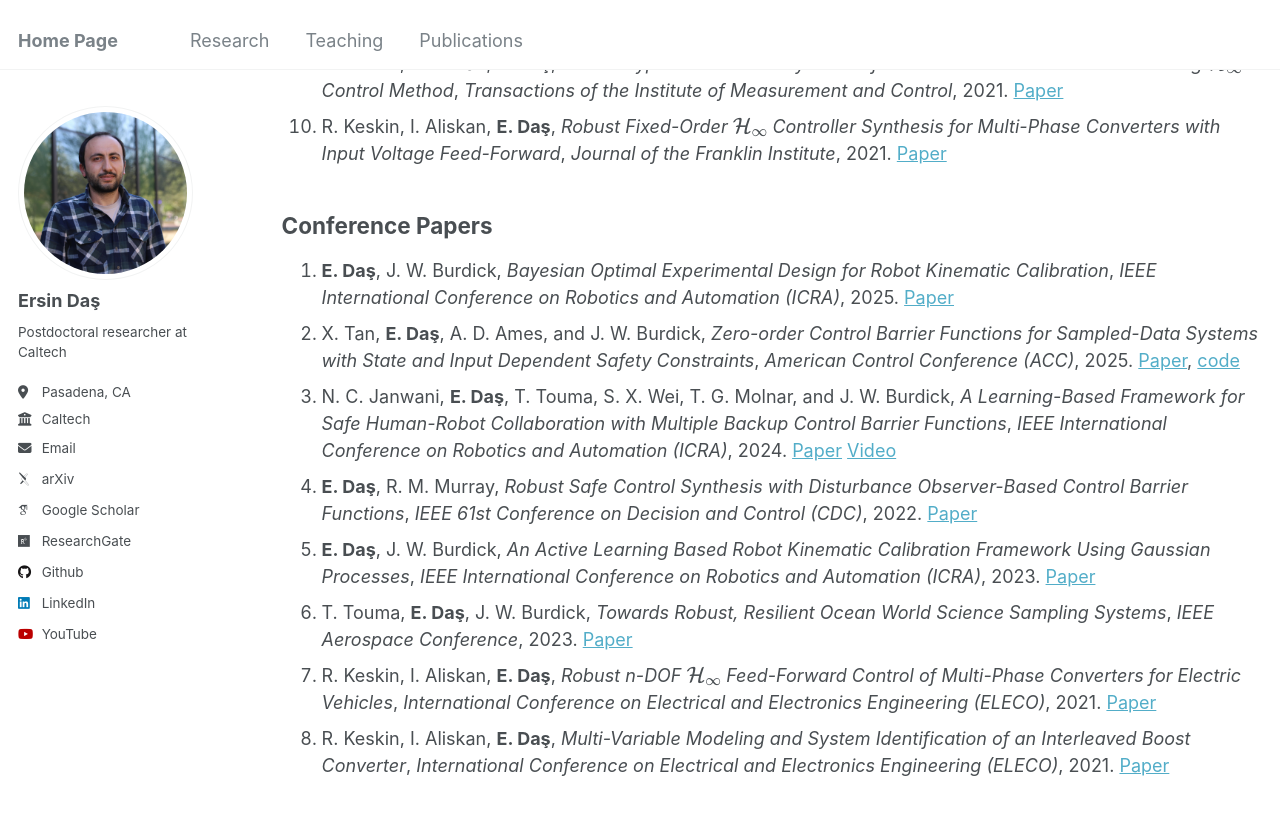
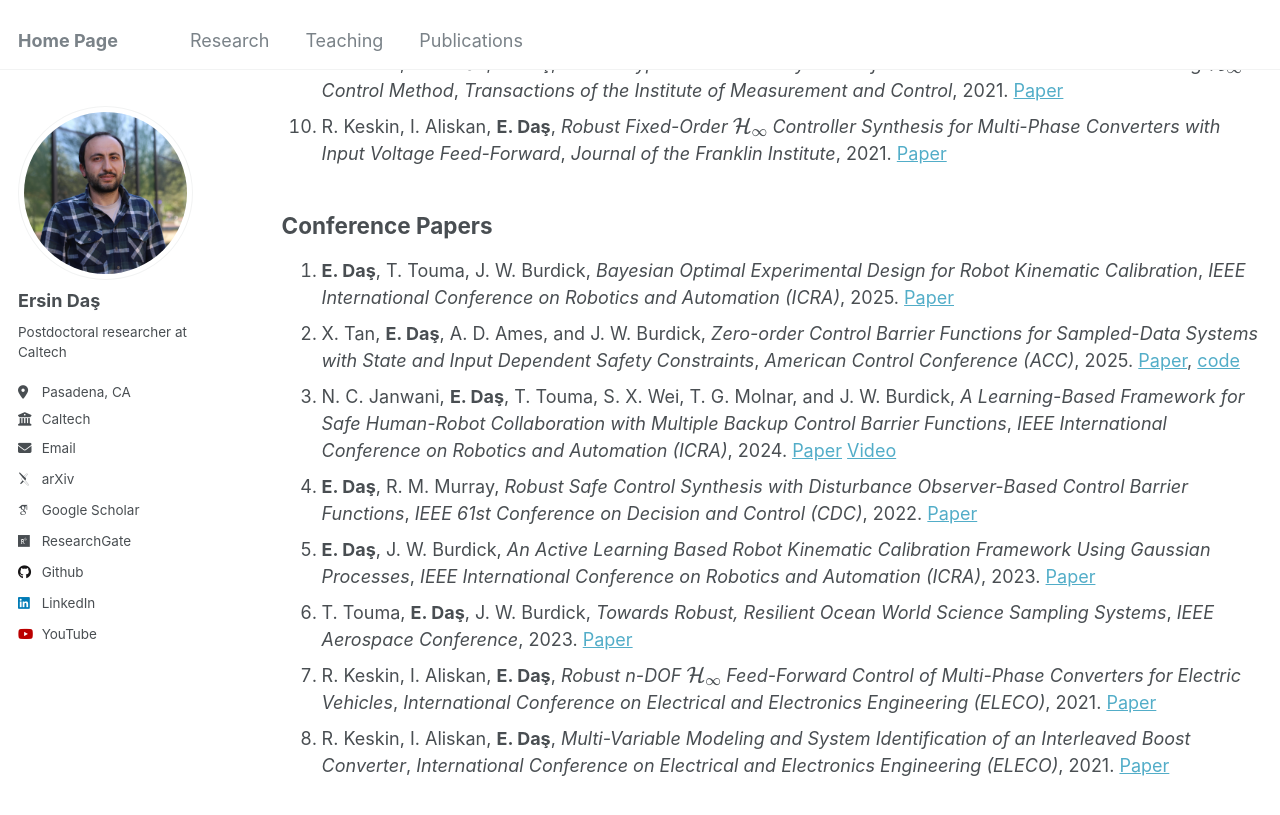
Before and after one commit to ersindas/ersindas.github.io, a Jekyll site: the page built from _pages/publications.md, in a window 1280 px wide and 900 px high, scrolled down 894 px. Shown: the top 815 px of the window. Built offline with Jekyll 4.4.1, drawn with Linux system fonts in a browser that asks for light colours; some web fonts are replaced.

Commit message:
Update publications.md

```diff
--- a/_pages/publications.md
+++ b/_pages/publications.md
@@ -26,8 +26,8 @@ author_profile: true
 
 ## Conference Papers
 
-1. **E. Daş**, J. W. Burdick, *Bayesian Optimal Experimental Design for Robot Kinematic Calibration*, *IEEE International Conference on Robotics and Automation (ICRA)*, 2025. [Paper](https://arxiv.org/pdf/2409.10802)
-12. X. Tan, **E. Daş**, A. D. Ames, and J. W. Burdick, *Zero-order Control Barrier Functions for Sampled-Data Systems with State and Input Dependent Safety Constraints*, *American Control Conference (ACC)*, 2025. [Paper](https://arxiv.org/pdf/2411.17079), [code](https://github.com/ersindas/Zero-order-CBFs)
+1. **E. Daş**, T. Touma, J. W. Burdick, *Bayesian Optimal Experimental Design for Robot Kinematic Calibration*, *IEEE International Conference on Robotics and Automation (ICRA)*, 2025. [Paper](https://arxiv.org/pdf/2409.10802)
+2. X. Tan, **E. Daş**, A. D. Ames, and J. W. Burdick, *Zero-order Control Barrier Functions for Sampled-Data Systems with State and Input Dependent Safety Constraints*, *American Control Conference (ACC)*, 2025. [Paper](https://arxiv.org/pdf/2411.17079), [code](https://github.com/ersindas/Zero-order-CBFs)
 3. N. C. Janwani, **E. Daş**, T. Touma, S. X. Wei, T. G. Molnar, and J. W. Burdick, *A Learning-Based Framework for Safe Human-Robot Collaboration with Multiple Backup Control Barrier Functions*, *IEEE International Conference on Robotics and Automation (ICRA)*, 2024. [Paper](https://arxiv.org/pdf/2310.05865) [Video](https://youtu.be/41Jh1GD_9Ok)
 4. **E. Daş**, R. M. Murray, *Robust Safe Control Synthesis with Disturbance Observer-Based Control Barrier Functions*, *IEEE 61st Conference on Decision and Control (CDC)*, 2022. [Paper](https://arxiv.org/pdf/2201.05758)
 5. **E. Daş**, J. W. Burdick, *An Active Learning Based Robot Kinematic Calibration Framework Using Gaussian Processes*, *IEEE International Conference on Robotics and Automation (ICRA)*, 2023. [Paper](https://arxiv.org/pdf/2303.03658)
```
